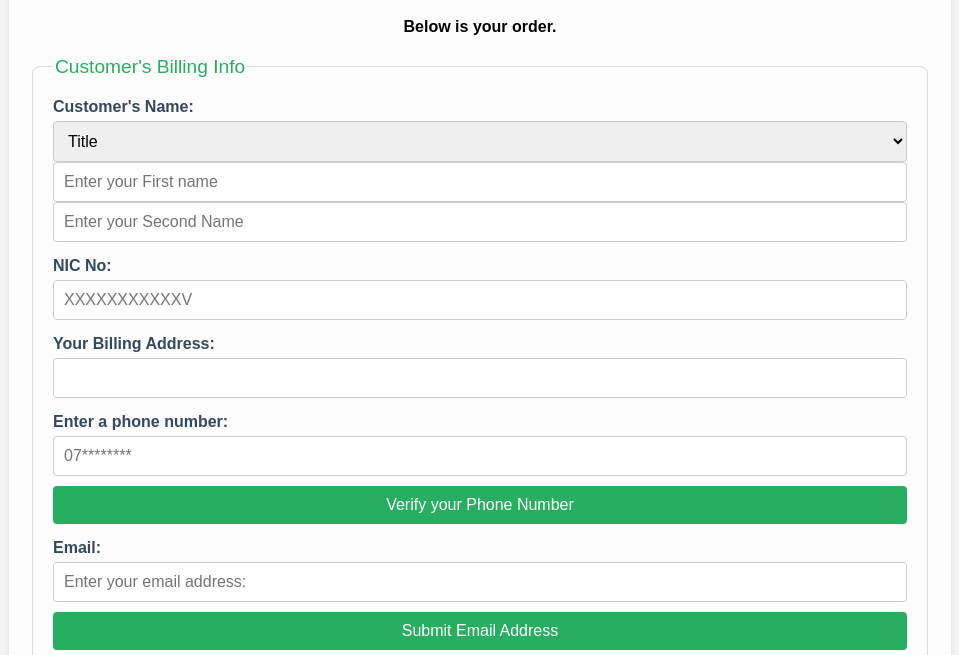
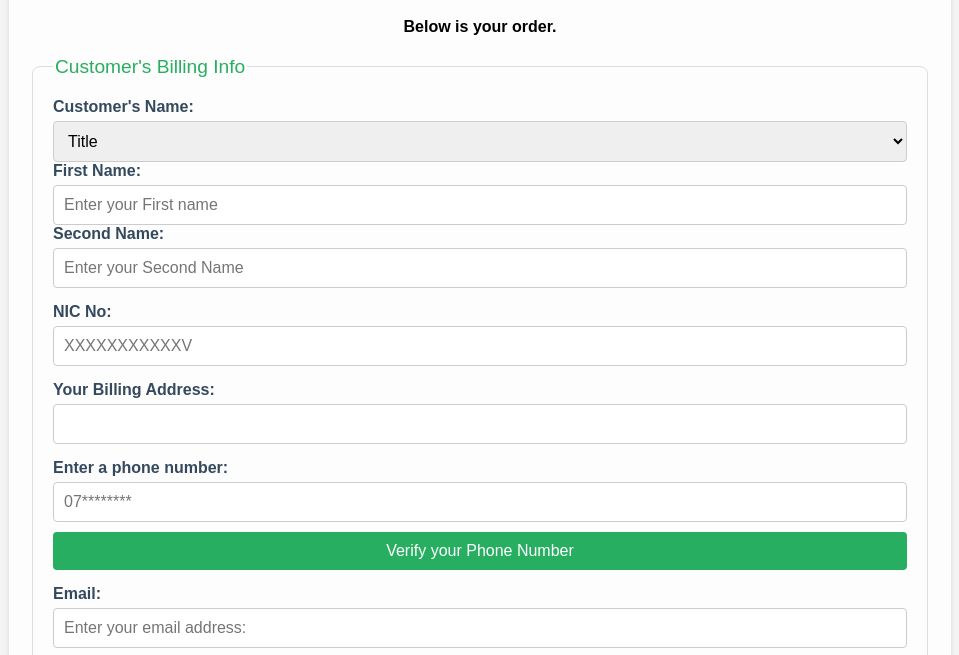
Before and after one commit to jethuni321/WDOSAssignment2, a plain HTML site: page order.html in a window 1280 px wide. Shown: the part 142-797 px from the top of the page, without its empty margins (160-1119 px from the left). Drawn offline with Linux system fonts and the light colour scheme.

Commit message:
Update order.html

```diff
--- a/order.html
+++ b/order.html
@@ -31,8 +31,16 @@
                             <option value="Mrs">Mrs</option>
                             <option value="Miss">Miss</option>
                         </select>
+                        <label for="textbox01">
+                            First Name:
+                        </label>
                         <input type="text" id="textbox01" name="CustomerFiName" maxlength="12" placeholder="Enter your First name" required>
-                        <input type="text" id="textbox02" name="CustomerSecName" maxlength="15" placeholder="Enter your Second Name">
+
+                          <!-- Second Name Input with Label -->
+                          <label for="textbox02">
+                            Second Name:
+                          </label>
+                          <input type="text" id="textbox02" name="CustomerSecName" maxlength="15" placeholder="Enter your Second Name">
                     </div>
                     <div class="form-group">
                         <label for="textbox03">NIC No:</label>
```
